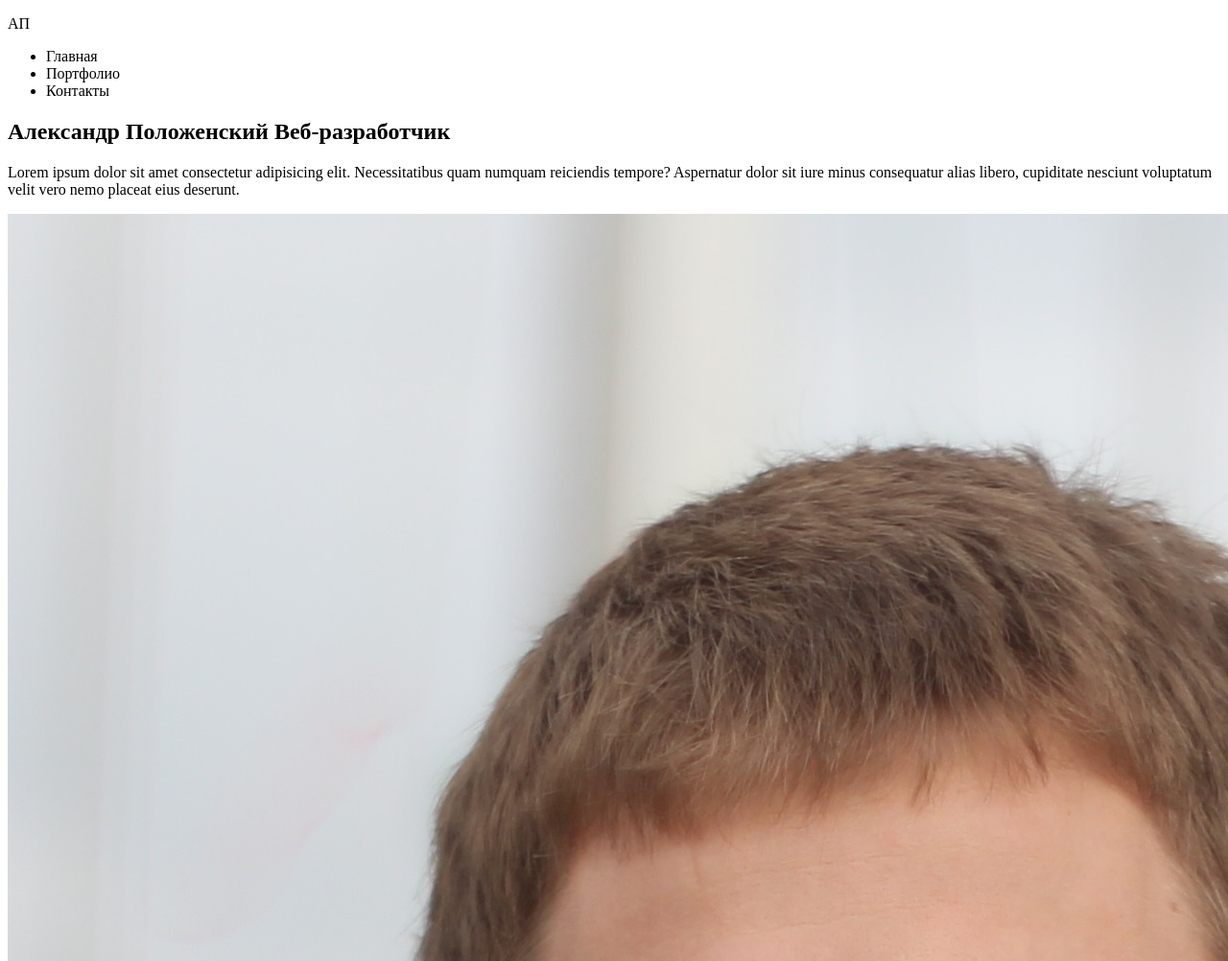
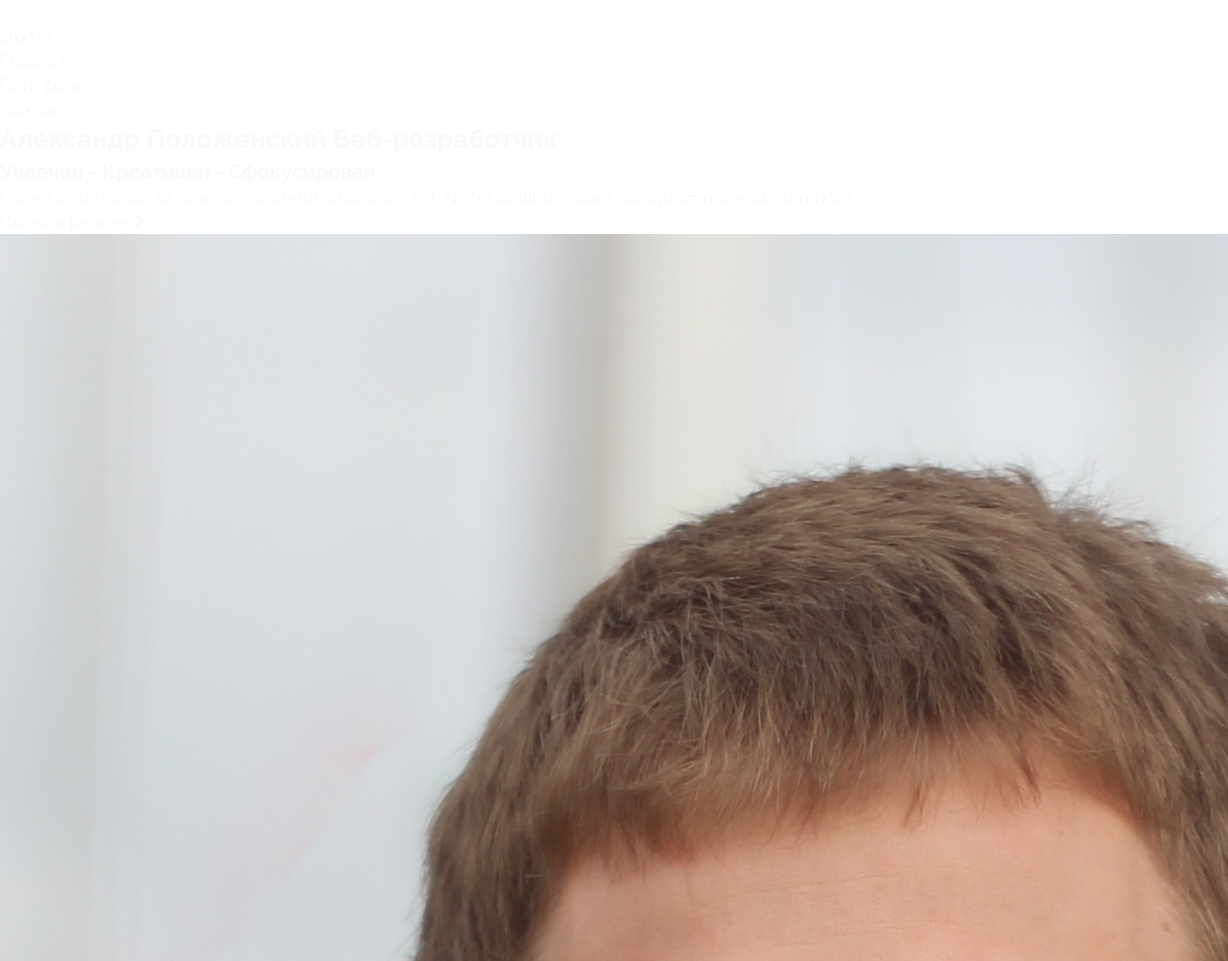
Before and after one commit to sendgn/portfolio, a plain HTML site: page index.html in a window 1280 px wide. Shown: the top 1002 px of the page at 96% size. Drawn offline with Linux system fonts and the light colour scheme.

Commit message:
Add basic styles, change text, come up with logo

```diff
--- a/index.html
+++ b/index.html
@@ -4,6 +4,11 @@
     <meta charset="UTF-8" />
     <meta http-equiv="X-UA-Compatible" content="IE=edge" />
     <meta name="viewport" content="width=device-width, initial-scale=1.0" />
+    <link rel="preconnect" href="https://fonts.gstatic.com" />
+    <link
+      href="https://fonts.googleapis.com/css2?family=Raleway:wght@100;200;300;400;500;600;700;800&display=swap"
+      rel="stylesheet"
+    />
     <link rel="stylesheet" href="style.css" />
     <link
       rel="stylesheet"
@@ -15,10 +20,13 @@
   </head>
   <body>
     <nav id="navbar" class="nav">
-      <div class="nav__logo">
-        <p>АП</p>
+      <div class="nav-logo-group">
+        <p class="logo">
+          <span class="logo-a">A</span><span class="logo-p">P</span>
+        </p>
+        <p>alpo<span>.io</span></p>
       </div>
-      <ul class="nav__list">
+      <ul class="nav-list">
         <li>Главная</li>
         <li>Портфолио</li>
         <!-- <li>Навыки</li> -->
@@ -32,12 +40,14 @@
           <span>Положенский</span>
           <span>Веб-разработчик</span>
         </h1>
+        <h3>Увлечен - Креативен - Сфокусирован</h3>
         <p>
-          Lorem ipsum dolor sit amet consectetur adipisicing elit.
-          Necessitatibus quam numquam reiciendis tempore? Aspernatur dolor sit
-          iure minus consequatur alias libero, cupiditate nesciunt voluptatum
-          velit vero nemo placeat eius deserunt.
+          <span>Lorem ipsum dolor sit amet consectetur adipisicing elit.</span>
+          <span>Necessitatibus quam numquam reiciendis tempore.</span>
         </p>
+        <a class="btn btn-resume"
+          >Скачать резюме<i class="fas fa-chevron-right"></i
+        ></a>
       </div>
       <div class="welcome-section-image">
         <img src="img/hero.jpg" alt="Мое фото" />
@@ -54,7 +64,7 @@
           <img src="" alt="Проект" class="project-image" />
           <p class="project-title">
             <span class="code"><</span>
-            Страница дани уважения
+            Tribute Page
             <span class="code">/></span>
           </p>
         </a>
@@ -68,7 +78,7 @@
           <img src="" alt="Проект" class="project-image" />
           <p class="project-title">
             <span class="code"><</span>
-            Техническая документация
+            Tech Doc
             <span class="code">/></span>
           </p>
         </a>
@@ -82,7 +92,7 @@
           <img src="" alt="Проект" class="project-image" />
           <p class="project-title">
             <span class="code"><</span>
-            Страница доставки питания
+            GreenHill
             <span class="code">/></span>
           </p>
         </a>
@@ -96,7 +106,7 @@
           <img src="" alt="Проект" class="project-image" />
           <p class="project-title">
             <span class="code"><</span>
-            Форма опросник
+            Survey Form
             <span class="code">/></span>
           </p>
         </a>
@@ -110,7 +120,7 @@
           <img src="" alt="Проект" class="project-image" />
           <p class="project-title">
             <span class="code"><</span>
-            Лэндинг турфирмы
+            Natours
             <span class="code">/></span>
           </p>
         </a>
@@ -124,7 +134,7 @@
           <img src="" alt="Проект" class="project-image" />
           <p class="project-title">
             <span class="code"><</span>
-            Лэндинг риэлторы
+            Nexter
             <span class="code">/></span>
           </p>
         </a>
--- a/style.css
+++ b/style.css
@@ -0,0 +1,44 @@
+/* Custom properties / variables */
+:root {
+  --white: #f9f9f9;
+  --black: #1f2503;
+  --gray-dark: #718198;
+  --gray-middle: #e5e6eb;
+  --gray: #f2f3f5;
+  --primary-dark: #031225;
+  --primary-light: #08254d;
+  --secondary-dark: #e44024;
+  --secondary-light: #fd5032;
+}
+
+/* Base reset */
+* {
+  margin: 0;
+  padding: 0;
+}
+
+/* box-sizing and font sizing */
+*,
+*::before,
+*::after {
+  box-sizing: inherit;
+}
+
+html {
+  box-sizing: border-box;
+
+  /* Set font size for easy rem calcs */
+  /* (100% / 16px) * 10px = 62.5% */
+  /* now 1rem is 10px */
+  font-size: 62.5%;
+  scroll-behavior: smooth;
+}
+
+/* Base styles */
+body {
+  font-family: "Raleway", sans-serif;
+  font-size: 1.8rem;
+  font-weight: 400;
+  line-height: 1.4;
+  color: var(--white);
+}
```
